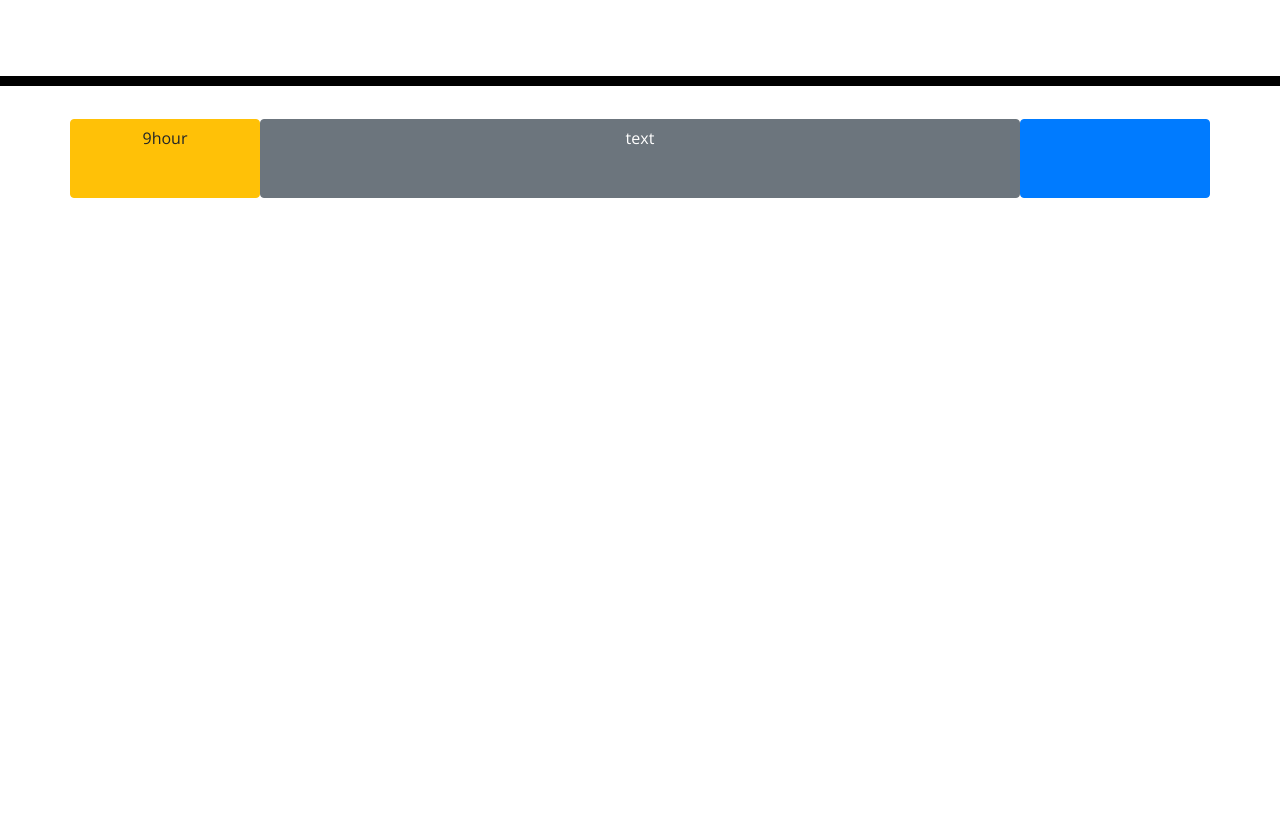
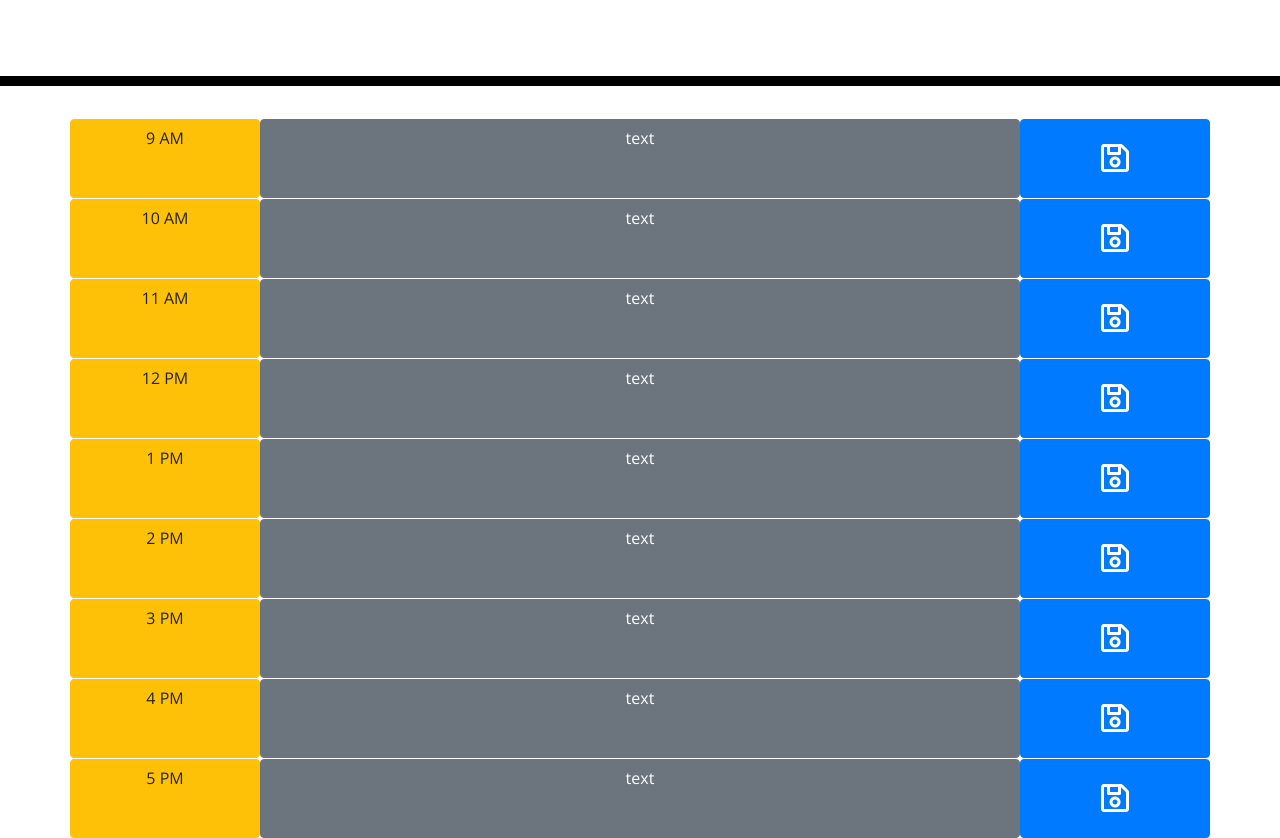
Before and after one commit to dgr993/Work-Day-Scheduler, a plain HTML site: page Develop/index.html in a window 1280 px wide. Shown: the part 265-1103 px from the top of the page. Before the commit the page ends 800 px from the top, so only its background shows below. Drawn offline with nearby package versions, Linux system fonts and the light colour scheme.

Commit message:
finished setting up the bones

```diff
--- a/Develop/index.html
+++ b/Develop/index.html
@@ -1,23 +1,14 @@
 <!DOCTYPE html>
 <html lang="en">
+
 <head>
   <meta charset="UTF-8" />
   <meta name="viewport" content="width=device-width, initial-scale=1.0" />
   <meta http-equiv="X-UA-Compatible" content="ie=edge" />
-    <link
-      rel="stylesheet"
-      href="https://stackpath.bootstrapcdn.com/bootstrap/4.3.1/css/bootstrap.min.css"
-    />
-    <link
-      rel="stylesheet"
-      href="https://use.fontawesome.com/releases/v5.8.1/css/all.css"
-      integrity="sha384-50oBUHEmvpQ+1lW4y57PTFmhCaXp0ML5d60M1M7uH2+nqUivzIebhndOJK28anvf"
-      crossorigin="anonymous"
-    />
-    <link
-      href="https://fonts.googleapis.com/css?family=Open+Sans&display=swap"
-      rel="stylesheet"
-    />
+  <link rel="stylesheet" href="https://stackpath.bootstrapcdn.com/bootstrap/4.3.1/css/bootstrap.min.css" />
+  <link rel="stylesheet" href="https://use.fontawesome.com/releases/v5.8.1/css/all.css"
+    integrity="sha384-50oBUHEmvpQ+1lW4y57PTFmhCaXp0ML5d60M1M7uH2+nqUivzIebhndOJK28anvf" crossorigin="anonymous" />
+  <link href="https://fonts.googleapis.com/css?family=Open+Sans&display=swap" rel="stylesheet" />
   <link rel="stylesheet" href="style.css" />
   <script src="//cdnjs.cloudflare.com/ajax/libs/moment.js/2.7.0/moment.min.js" type="text/javascript"></script>
   <title>Work Day Scheduler</title>
@@ -35,12 +26,50 @@
   <div class="container">
     <!-- Timeblocks go here -->
     <div class="row">
-      <div class="9houricon btn btn-warning col-2">9hour</div>
-        <div class="9hourtext btn btn-secondary col-8">text</div>
-        <div class="9hoursavebtn btn btn-primary col-2"></div>
+      <div class="hour9icon btn btn-warning col-2">9 AM</div>
+      <div class="hour9text btn btn-secondary col-8">text</div>
+      <div class="hour9savebtn btn btn-primary col-2"><i class="far fa-save"></i></div>
     </div>
-
-
+    <div class="row">
+      <div class="hour10icon btn btn-warning col-2">10 AM</div>
+      <div class="hour10text btn btn-secondary col-8">text</div>
+      <div class="hour10savebtn btn btn-primary col-2"><i class="far fa-save"></i></div>
+    </div>
+    <div class="row">
+      <div class="hour11icon btn btn-warning col-2">11 AM</div>
+      <div class="hour11text btn btn-secondary col-8">text</div>
+      <div class="hour11savebtn btn btn-primary col-2"><i class="far fa-save"></i></div>
+    </div>
+    <div class="row">
+      <div class="hour12icon btn btn-warning col-2">12 PM</div>
+      <div class="hour12text btn btn-secondary col-8">text</div>
+      <div class="hour12savebtn btn btn-primary col-2"><i class="far fa-save"></i></div>
+    </div>
+    <div class="row">
+      <div class="hour1icon btn btn-warning col-2">1 PM</div>
+      <div class="hour1text btn btn-secondary col-8">text</div>
+      <div class="hour1savebtn btn btn-primary col-2"><i class="far fa-save"></i></div>
+    </div>
+    <div class="row">
+      <div class="hour2icon btn btn-warning col-2">2 PM</div>
+      <div class="hour2text btn btn-secondary col-8">text</div>
+      <div class="hour2savebtn btn btn-primary col-2"><i class="far fa-save"></i></div>
+    </div>
+    <div class="row">
+      <div class="hour3icon btn btn-warning col-2">3 PM</div>
+      <div class="hour3text btn btn-secondary col-8">text</div>
+      <div class="hour3savebtn btn btn-primary col-2"><i class="far fa-save"></i></div>
+    </div>
+    <div class="row">
+      <div class="hour4icon btn btn-warning col-2">4 PM</div>
+      <div class="hour4text btn btn-secondary col-8">text</div>
+      <div class="hour4savebtn btn btn-primary col-2"><i class="far fa-save"></i></div>
+    </div>
+    <div class="row">
+      <div class="hour5icon btn btn-warning col-2">5 PM</div>
+      <div class="hour5text btn btn-secondary col-8">text</div>
+      <div class="hour5savebtn btn btn-primary col-2"><i class="far fa-save"></i></div>
+    </div>
   </div>
 
 
@@ -49,4 +78,5 @@
   <script src="https://code.jquery.com/jquery-3.4.1.min.js"></script>
   <script src="https://cdnjs.cloudflare.com/ajax/libs/moment.js/2.24.0/moment.min.js"></script>
 </body>
+
 </html>
--- a/Develop/style.css
+++ b/Develop/style.css
@@ -11,6 +11,15 @@ textarea{
   color: #000000;
   border-left: 1px solid black;
   padding: 10px;
+}
+.far{
+  font-size: 200%;
+  margin: auto;
+    position: absolute;
+    top: 50%;
+    left: 50%;
+    margin-right: -50%;
+    transform: translate(-50%, -50%)
 }
 
 .jumbotron {
```
Lines whose indentation alone changed are shown as unchanged.
